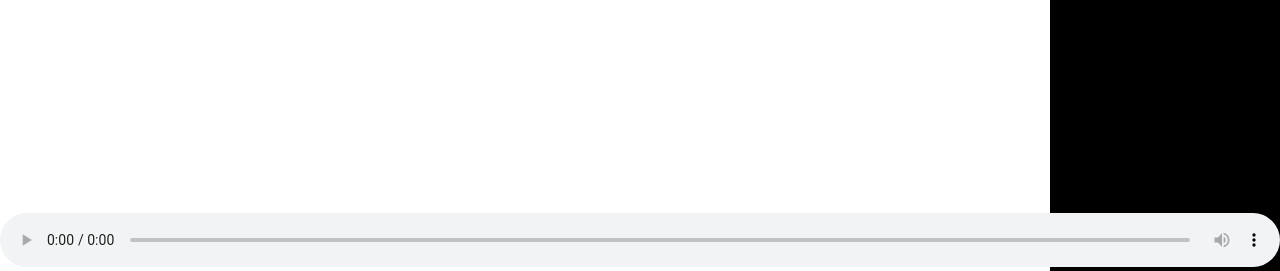
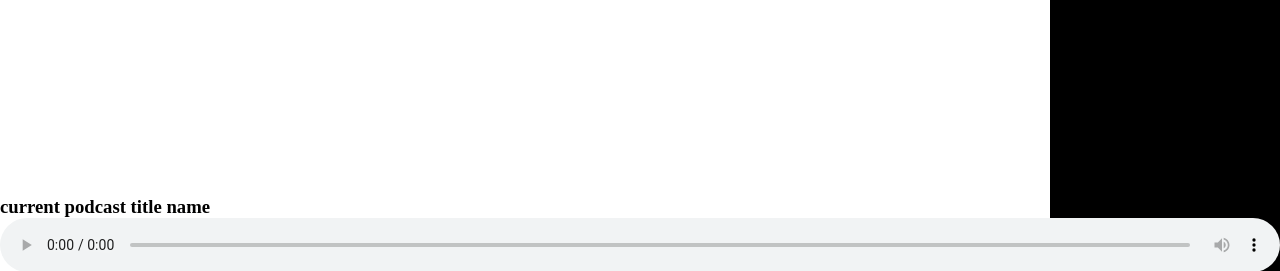
Before and after one commit to hackstub/RhinoRadioCMS, a Flask app: page / in a window 1280 px wide. Shown: the part 529-800 px from the top of the page. Run offline with Flask 2, Linux system fonts and the light colour scheme.

Commit message:
Add dummy current track title

```diff
--- a/app/static/css/style.css
+++ b/app/static/css/style.css
@@ -37,9 +37,15 @@ footer
     position:fixed;
     bottom:0;
     width:100%;
+    margin-bottom:-5px;
 }
 
-.audio-player
+#bottomPlayer .currentTrackTitle
+{
+    margin: 0px;
+}
+
+#bottomPlayer .audio-player
 {
     width: inherit;
 }
--- a/app/templates/bottomPlayer.html
+++ b/app/templates/bottomPlayer.html
@@ -1,2 +1,3 @@
+<h3 class="currentTrackTitle">current podcast title name</h3>
 <audio id="player" class="audio-player" controls="controls" type="audio/ogg" src="https://hackstub.netlib.re/docs/avenirsdinternet/enregistrements/montageSonConf1/confavenirsdinternet-zimmermann-henryQ4.ogg" type="audio/ogg">
 </audio>
```
Also changed, not shown: app/static/js/zob.js (+14 -0 lines).
